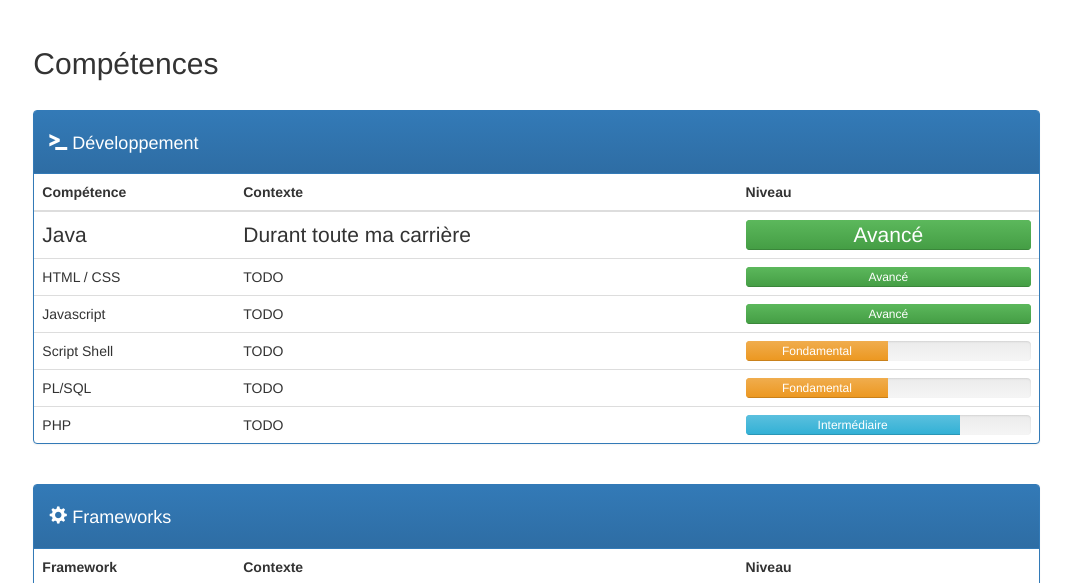
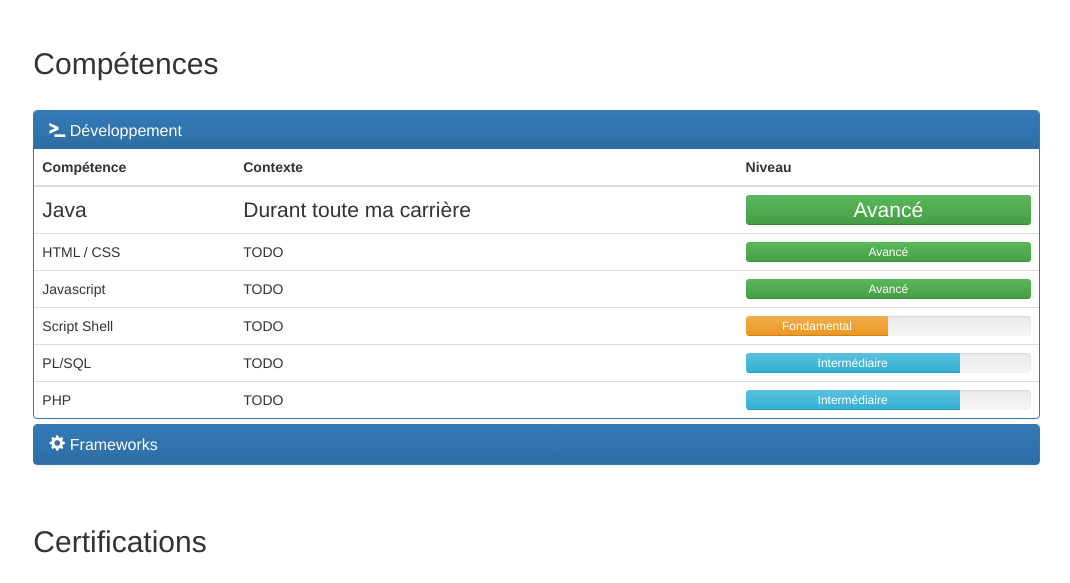
Before and after one commit to nlepage/nicolaslepage, a website: page index.html in a window 1280 px wide. Shown: the part 1254-1837 px from the top of the page, without its empty margins (210-1280 px from the left). Drawn offline with nearby package versions, Linux system fonts and the light colour scheme.

Commit message:
Compétences accordion

```diff
--- a/index.html
+++ b/index.html
@@ -31,13 +31,7 @@
                     <ul class="nav nav-stacked text-right">
                     </ul>
                 </li>
-                <li>
-                    <a href="#competences">Compétences</a>
-                    <ul class="nav nav-stacked text-right">
-                        <li><a href="#competences-developpement"><small>Développement</small></a></li>
-                        <li><a href="#competences-frameworks"><small>Frameworks</small></a></li>
-                    </ul>
-                </li>
+                <li><a href="#competences">Compétences</a></li>
                 <li>
                     <a href="#certifications">Certifications</a>
                     <ul class="nav nav-stacked text-right">
@@ -80,11 +74,16 @@
             <div id="competences" class="container-fluid padding-top">
                 <h2>Compétences</h2>
 
-                <div id="competences-developpement" class="padding-top">
+                <div class="panel-group padding-top" id="competences-accordion" role="tablist" aria-multiselectable="true">
                     <div class="panel panel-primary">
-                        <div class="panel-heading">
-                            <h4><span class="glyphicon glyphicon-console" aria-hidden="true"></span> Développement</h4>
+                        <div class="panel-heading" role="tab" id="headingCompetencesDeveloppement">
+                            <h3 class="panel-title">
+                                <a role="button" data-toggle="collapse" data-parent="#competences-accordion" href="#competences-developpement" aria-expanded="true" aria-controls="competences-developpement">
+                                    <span class="glyphicon glyphicon-console" aria-hidden="true"></span> Développement
+                                </a>
+                            </h4>
                         </div>
+                        <div id="competences-developpement" class="panel-collapse collapse in" role="tabpanel" aria-labelledby="headingCompetencesDeveloppement">
                             <table class="table">
                                 <colgroup>
                                     <col style="width: 20%;">
@@ -140,7 +139,7 @@
                                         <td>TODO</td>
                                         <td>
                                             <div class="progress">
-                                            <div class="progress-bar progress-bar-warning" role="progressbar" aria-valuenow="50" aria-valuemin="0" aria-valuemax="100" style="width: 50%;">Fondamental</div>
+                                                <div class="progress-bar progress-bar-info" role="progressbar" aria-valuenow="75" aria-valuemin="0" aria-valuemax="100" style="width: 75%;">Intermédiaire</div>
                                             </div>
                                         </td>
                                     </tr>
@@ -157,12 +156,15 @@
                             </table>
                         </div>
                     </div>
-
-                <div id="competences-frameworks" class="padding-top">
                     <div class="panel panel-primary">
-                        <div class="panel-heading">
-                            <h4><span class="glyphicon glyphicon-cog" aria-hidden="true"></span> Frameworks</h4>
+                        <div class="panel-heading" role="tab" id="headingCompetencesFrameworks">
+                            <h3 class="panel-title">
+                                <a role="button" data-toggle="collapse" data-parent="#competences-accordion" href="#competences-framework" aria-expanded="false" aria-controls="competences-framework">
+                                    <span class="glyphicon glyphicon-cog" aria-hidden="true"></span> Frameworks
+                                </a>
+                            </h4>
                         </div>
+                        <div id="competences-framework" class="panel-collapse collapse" role="tabpanel" aria-labelledby="headingCompetencesFrameworks">
                             <table class="table">
                                 <colgroup>
                                     <col style="width: 20%;">
@@ -236,6 +238,7 @@
                         </div>
                     </div>
                 </div>
+            </div>
 
             <div id="certifications" class="container-fluid padding-top">
                 <h2>Certifications</h2>
@@ -271,7 +274,7 @@
                                 <div class="modal-dialog modal-lg">
                                     <div class="modal-content">
                                         <div class="modal-body">
-                                            <embed src="file/certificat-ocpjp7.pdf" style="width: 100%; height: 660px;" type="application/pdf">
+                                            <embed src="file/certificat-ocpjp7.pdf" style="width: 100%; height: 700px;" type="application/pdf">
                                         </div>
                                     </div>
                                 </div>
@@ -307,7 +310,7 @@
                                 <div class="modal-dialog modal-lg">
                                     <div class="modal-content">
                                         <div class="modal-body">
-                                            <embed src="file/certificat-mongo.pdf" style="width: 100%; height: 660px;" type="application/pdf">
+                                            <embed src="file/certificat-mongo.pdf" style="width: 100%; height: 700px;" type="application/pdf">
                                         </div>
                                     </div>
                                 </div>
@@ -334,7 +337,7 @@
                                 <div class="modal-dialog modal-lg">
                                     <div class="modal-content">
                                         <div class="modal-body">
-                                            <embed src="file/certificat-scjp5.pdf" style="width: 100%; height: 660px;" type="application/pdf">
+                                            <embed src="file/certificat-scjp5.pdf" style="width: 100%; height: 700px;" type="application/pdf">
                                         </div>
                                     </div>
                                 </div>
```
Lines whose indentation alone changed are shown as unchanged.
